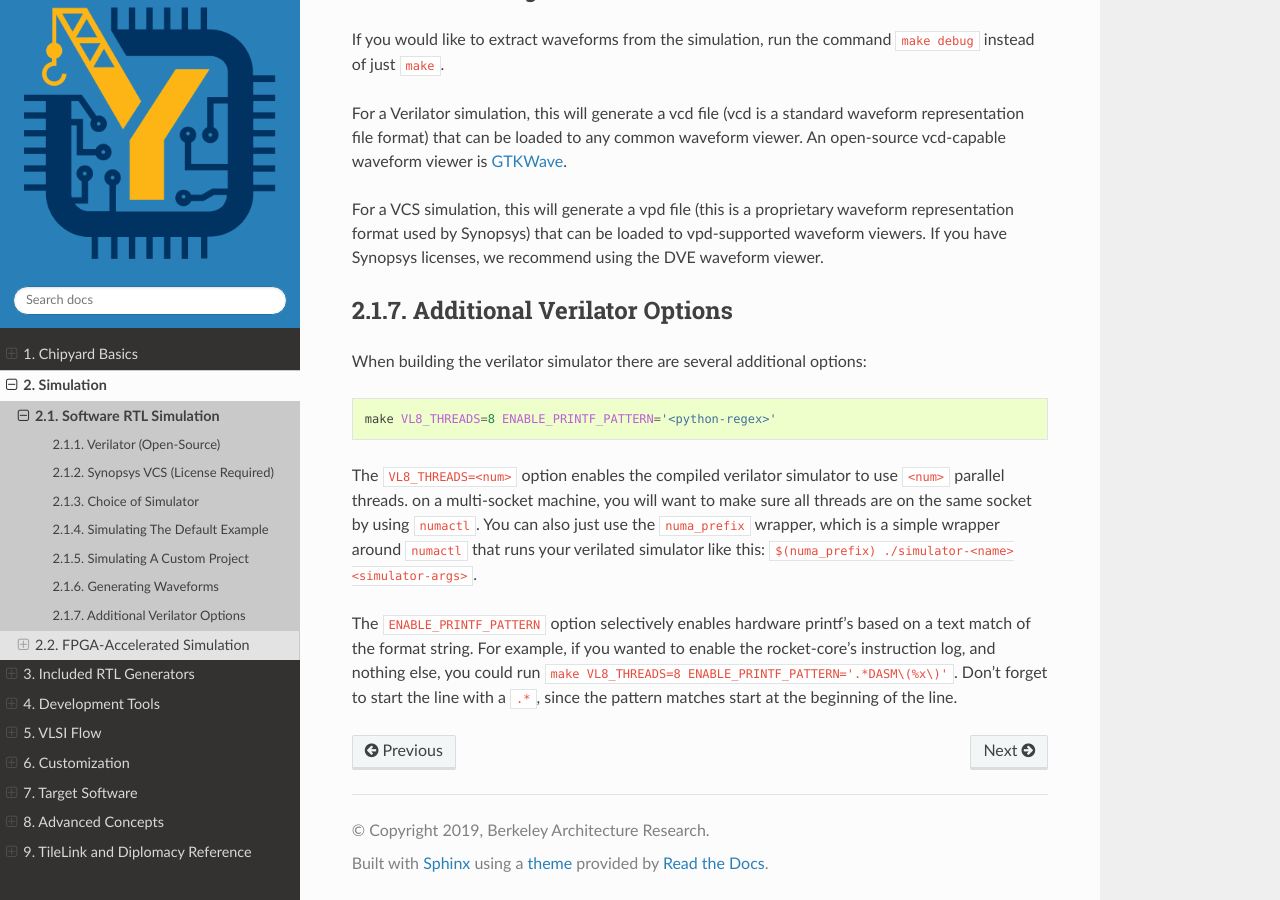
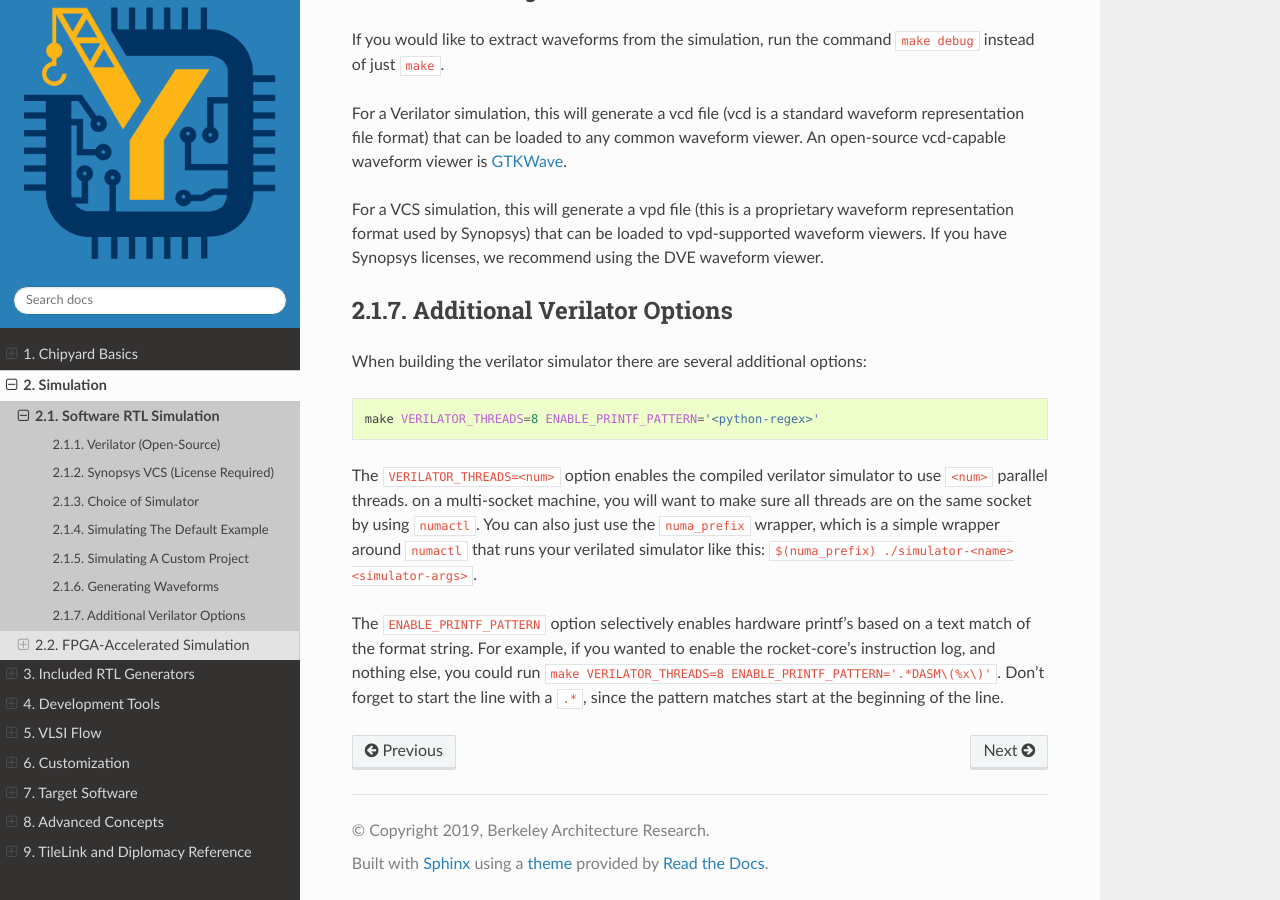
Before and after one commit to ucb-bar/chipyard, a Sphinx documentation site: the page built from docs/Simulation/Software-RTL-Simulation.rst, in a window 1280 px wide and 900 px high, scrolled down 3160 px. Built offline with Sphinx 7.4.7 and the Read the Docs theme 2.0.0, drawn with Linux system fonts in a browser that asks for light colours.

Commit message:
batch of fixes based on feedback

```diff
--- a/docs/Simulation/Software-RTL-Simulation.rst
+++ b/docs/Simulation/Software-RTL-Simulation.rst
@@ -146,8 +146,8 @@
 
 .. code-block:: shell
 
-   make VL8_THREADS=8 ENABLE_PRINTF_PATTERN='<python-regex>'
+   make VERILATOR_THREADS=8 ENABLE_PRINTF_PATTERN='<python-regex>'
 
-The ``VL8_THREADS=<num>`` option enables the compiled verilator simulator to use ``<num>`` parallel threads. on a multi-socket machine, you will want to make sure all threads are on the same socket by using ``numactl``. You can also just use the ``numa_prefix`` wrapper, which is a simple wrapper around ``numactl`` that runs your verilated simulator like this: ``$(numa_prefix) ./simulator-<name> <simulator-args>``.
+The ``VERILATOR_THREADS=<num>`` option enables the compiled verilator simulator to use ``<num>`` parallel threads. on a multi-socket machine, you will want to make sure all threads are on the same socket by using ``numactl``. You can also just use the ``numa_prefix`` wrapper, which is a simple wrapper around ``numactl`` that runs your verilated simulator like this: ``$(numa_prefix) ./simulator-<name> <simulator-args>``.
 
-The ``ENABLE_PRINTF_PATTERN`` option selectively enables hardware printf's based on a text match of the format string. For example, if you wanted to enable the rocket-core's instruction log, and nothing else, you could run ``make VL8_THREADS=8 ENABLE_PRINTF_PATTERN='.*DASM\(%x\)'``. Don't forget to start the line with a ``.*``, since the pattern matches start at the beginning of the line.
+The ``ENABLE_PRINTF_PATTERN`` option selectively enables hardware printf's based on a text match of the format string. For example, if you wanted to enable the rocket-core's instruction log, and nothing else, you could run ``make VERILATOR_THREADS=8 ENABLE_PRINTF_PATTERN='.*DASM\(%x\)'``. Don't forget to start the line with a ``.*``, since the pattern matches start at the beginning of the line.
```
Also changed, not shown: 7 other files.
